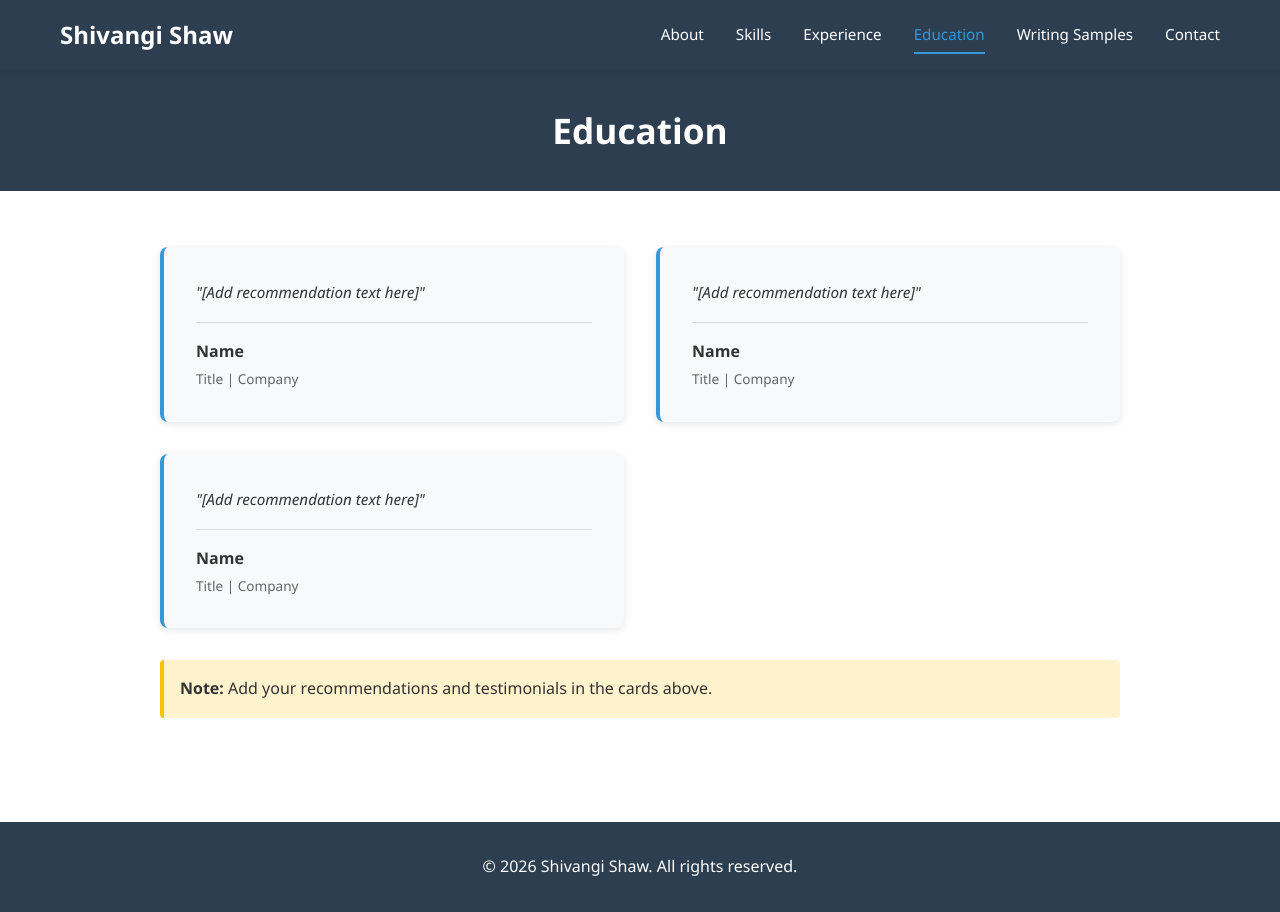
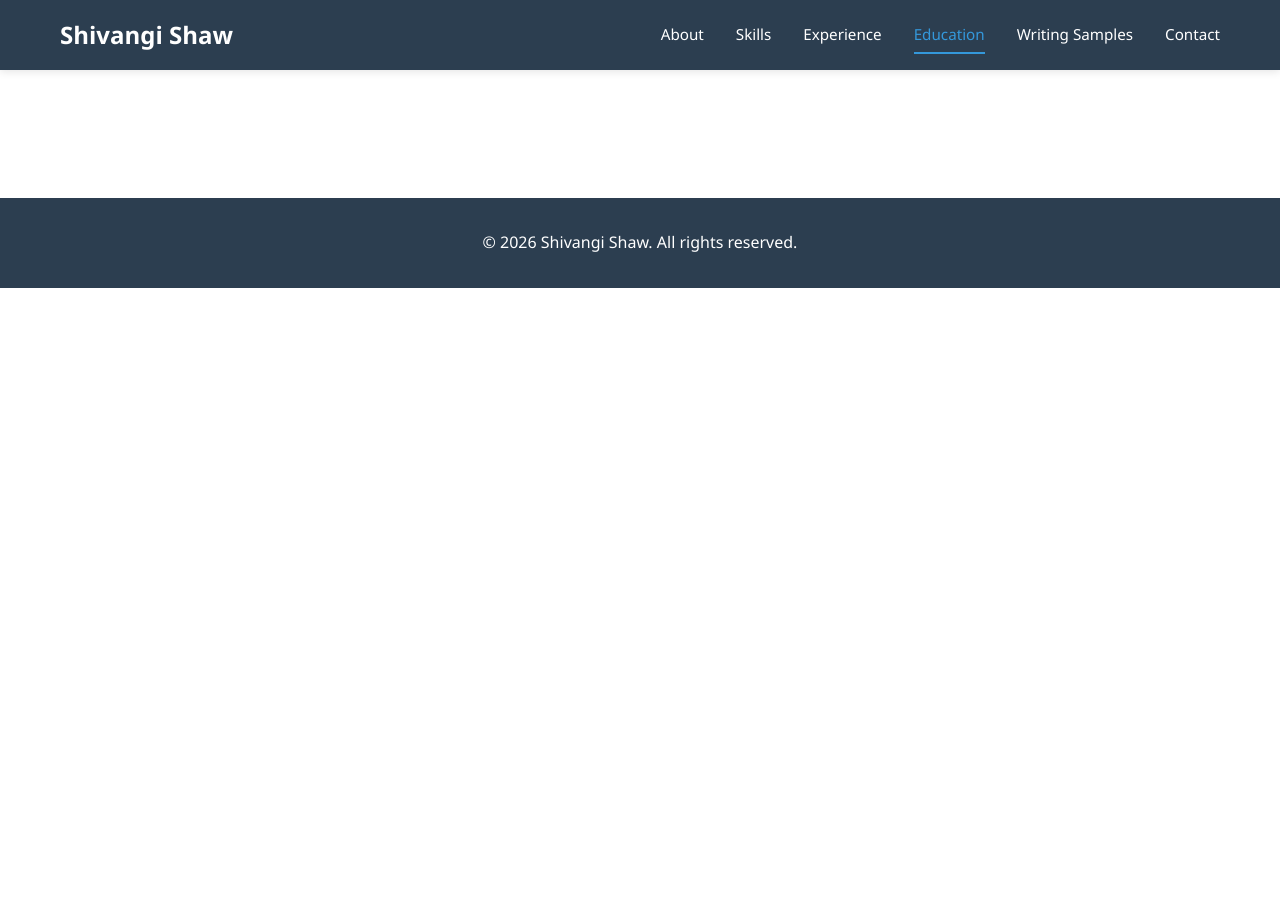
Before and after one commit to shivangishaw/shivangishaw.github.io, a plain HTML site: page recommendations.html in a window 1280 px wide. After the commit the page ends 800 px from the top, so only its background shows below. Drawn offline with Linux system fonts and the light colour scheme.

Commit message:
Remove underlines from headings, clear education tab, and remove writing samples header

```diff
--- a/recommendations.html
+++ b/recommendations.html
@@ -24,41 +24,8 @@
 
     <!-- Main Content -->
     <main>
-        <section class="page-header">
-            <div class="container">
-                <h1>Education</h1>
-            </div>
-        </section>
-
         <section class="content-section">
             <div class="container">
-                <div class="recommendations-grid">
-                    <div class="recommendation-card">
-                        <p class="testimonial">"[Add recommendation text here]"</p>
-                        <div class="recommendation-author">
-                            <p class="author-name">Name</p>
-                            <p class="author-title">Title | Company</p>
-                        </div>
-                    </div>
-
-                    <div class="recommendation-card">
-                        <p class="testimonial">"[Add recommendation text here]"</p>
-                        <div class="recommendation-author">
-                            <p class="author-name">Name</p>
-                            <p class="author-title">Title | Company</p>
-                        </div>
-                    </div>
-
-                    <div class="recommendation-card">
-                        <p class="testimonial">"[Add recommendation text here]"</p>
-                        <div class="recommendation-author">
-                            <p class="author-name">Name</p>
-                            <p class="author-title">Title | Company</p>
-                        </div>
-                    </div>
-                </div>
-
-                <p class="note"><strong>Note:</strong> Add your recommendations and testimonials in the cards above.</p>
             </div>
         </section>
     </main>
--- a/style.css
+++ b/style.css
@@ -122,7 +122,6 @@ body {
     font-size: 1.6rem;
     margin-bottom: 1.2rem;
     color: var(--primary-color);
-    border-bottom: 3px solid var(--accent-color);
     padding-bottom: 0.6rem;
     display: inline-block;
     font-weight: 600;
```
Also changed, not shown: writing-samples.html (+4 -10 lines).
